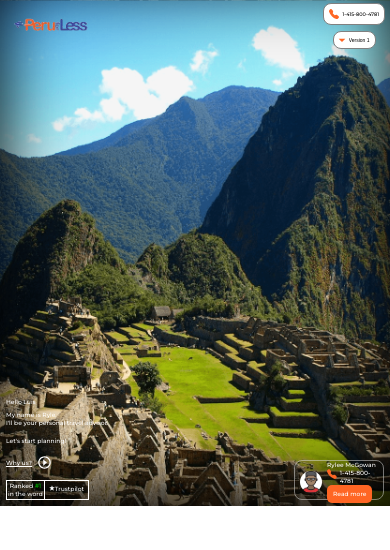
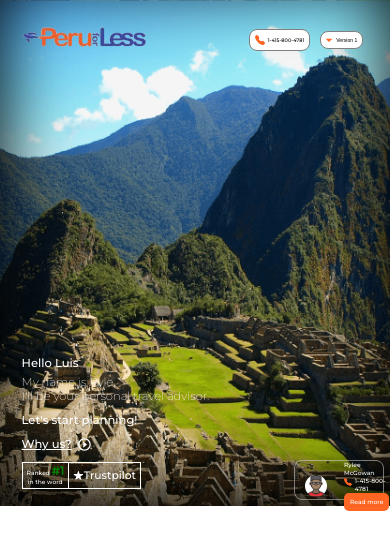
Before and after one commit to ilidanrock/latinamericaforless, a React (Create React App) app: page / in a window 390 px wide. Shown: the top 550 px of the page. Built offline with nearby package versions, Linux system fonts and the light colour scheme.

Commit message:
Responsive header

```diff
--- a/src/components/header/Header.scss
+++ b/src/components/header/Header.scss
@@ -13,17 +13,20 @@
     justify-content: space-between;
 
     img {
-      width: 9rem;
-      height: 3rem;
-      margin: 1rem 0.5rem;
+      width: calc(12rem + 3vw);
+      height: calc(4rem + 1.8vw);
+      margin: calc(1rem + 1vw) calc(.5rem + 3vw);
+      object-fit: cover;
     }
   }
 
   .app__container-info {
     display: flex;
-    flex-direction: column;
+    flex-wrap: wrap;
     justify-content: center;
     align-items: center;
+    height: 8rem;
+    margin-right: calc(1rem + 3vw);
   }
 
   .phone {
@@ -62,9 +65,14 @@
     bottom: 0;
     color: white;
     font-size: 0.6rem;
-    margin: 0.6rem 0.6rem;
+    margin: calc(0.6rem + 3vw) calc(0.6rem + 4vw);
     p {
       margin: 0.5rem 0.5rem 1rem 0rem;
+      font-weight: 300;
+      font-size: var(--font-primary);
+    }
+    span {
+      font-size: var(--font-primary);
     }
   }
   .app__header-linkwhyus {
@@ -75,6 +83,7 @@
       margin-right: 0.5rem;
       color: white;
       cursor: pointer;
+      font-size: var(--font-primary);
     }
   }
   .app__header-awards {
@@ -82,10 +91,12 @@
     display: flex;
     width: fit-content;
     height: fit-content;
+
     .awards {
       border-right: 0.1rem solid white;
       text-align: center;
-      padding: 0.1rem;
+      padding: 0.15rem 0.4rem;
+      align-items: center;
       span {
         color: green;
         font-weight: bold;
@@ -95,6 +106,8 @@
       text-align: center;
       padding: 0.4rem;
       display: flex;
+      font-size: calc(10px + 0.2vw);
+      align-items: center;
     }
   }
   .app__header-advisor-info {
@@ -116,7 +129,7 @@
       display: flex;
       flex-direction: column;
       justify-content: space-around;
-      align-items: flex-start;;
+      align-items: flex-start;
       .phoneAdvisor {
         display: flex;
         .icon {
--- a/src/index.css
+++ b/src/index.css
@@ -6,6 +6,7 @@
   --gray-color: #6b7688;
   --brown-color: #46364a;
   --white-color: #ffffff;
+  --font-primary: calc(10px + 0.4vw)
 }
 * {
   box-sizing: border-box;
```
